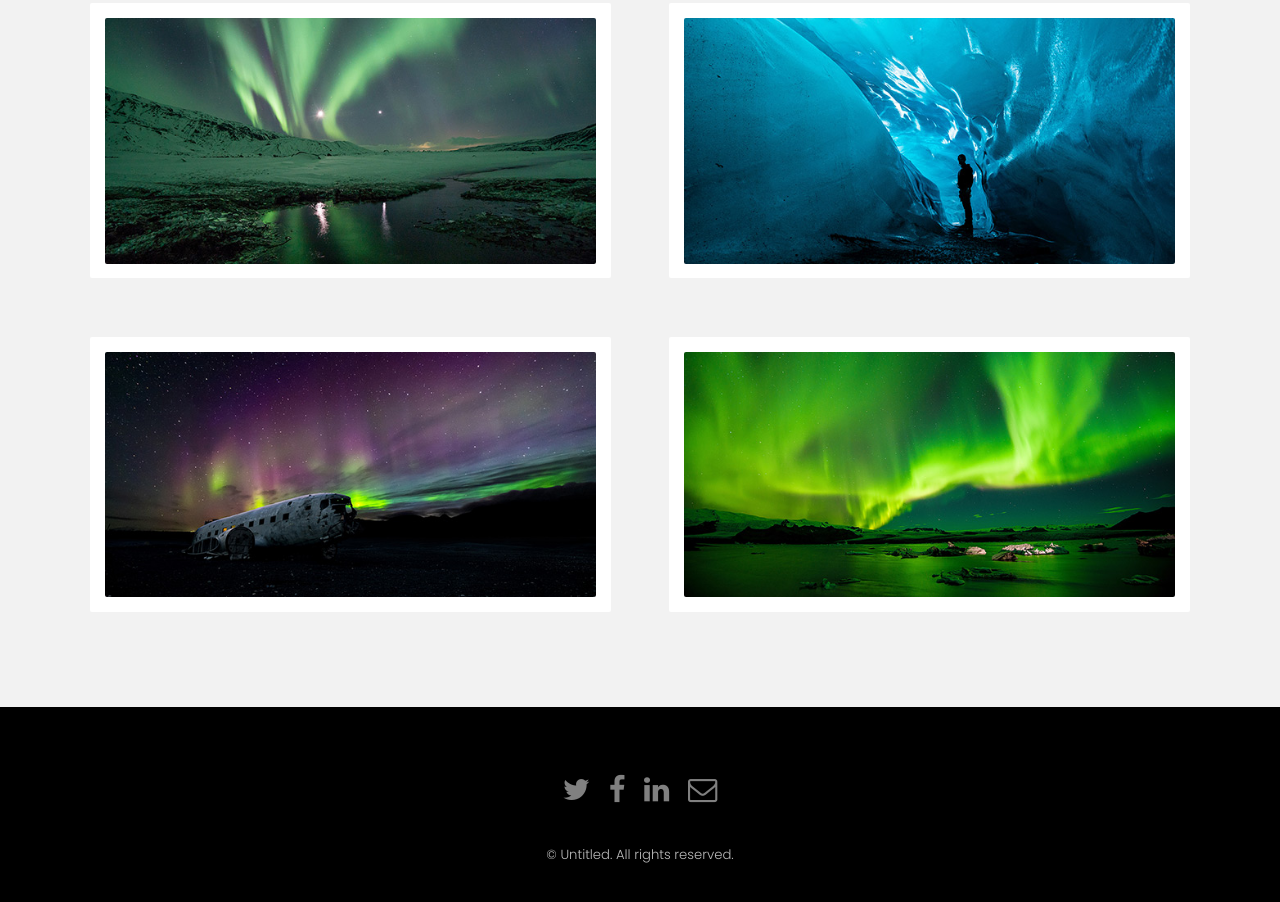
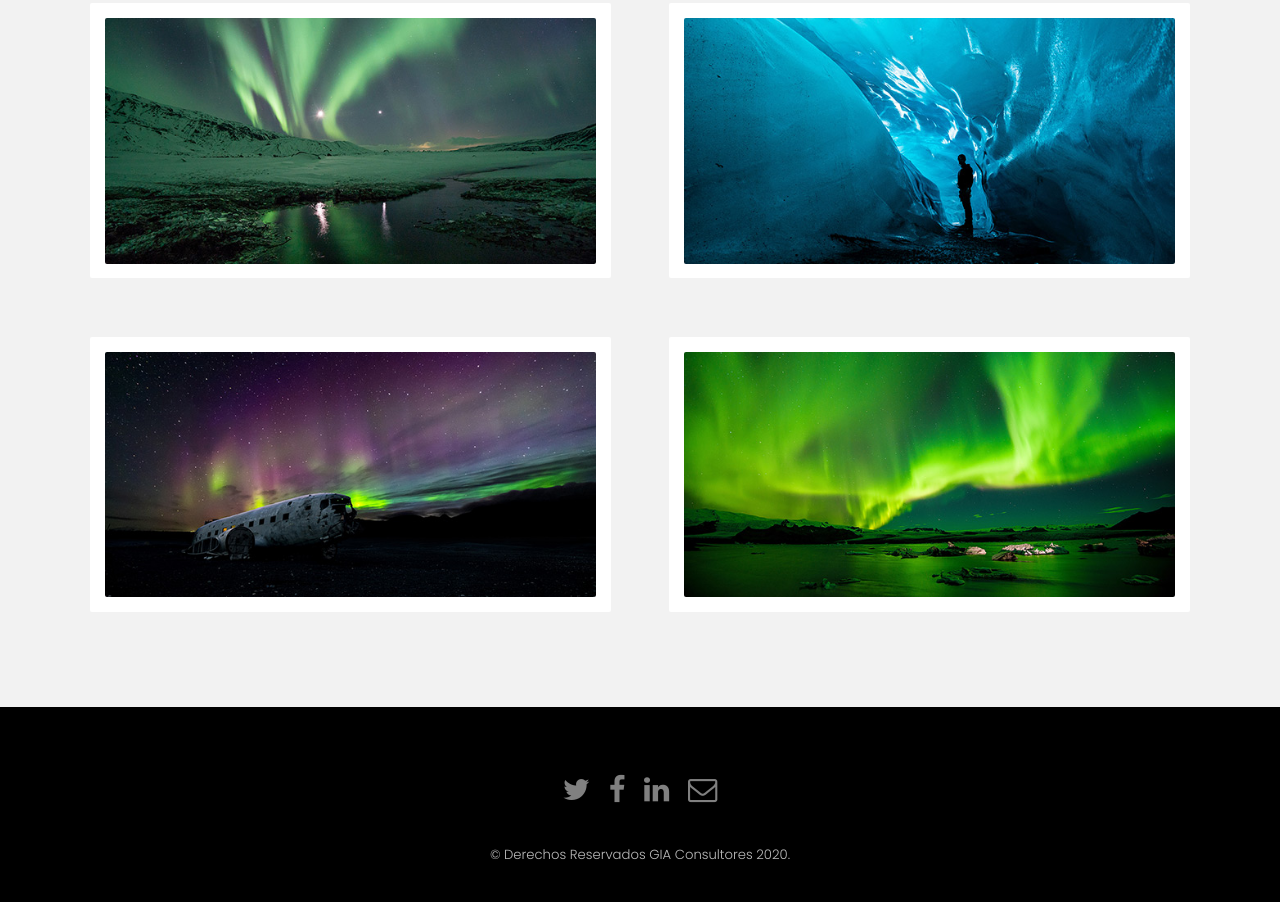
Before and after one commit to giaconsultores/giaconsultores.github.io, a plain HTML site: page index.html in a window 1280 px wide. Shown: the part 1840-2742 px from the top of the page. Drawn offline with Linux system fonts and the light colour scheme.

Commit message:
Asjute Pie Página

```diff
--- a/index.html
+++ b/index.html
@@ -151,7 +151,7 @@
 					</ul>
 				</div>
 				<div class="copyright">
-					&copy; Untitled. All rights reserved.
+					&copy; Derechos Reservados GIA Consultores 2020.
 				</div>
 			</footer>
 
```
